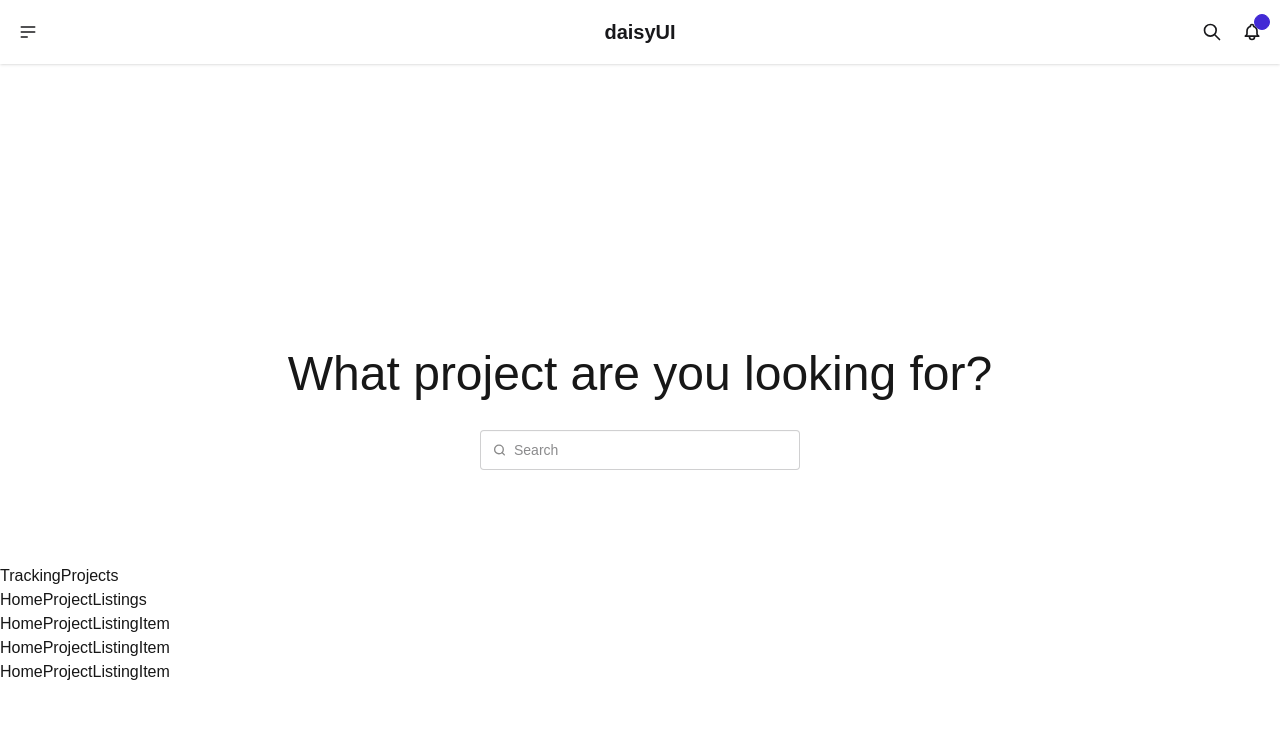
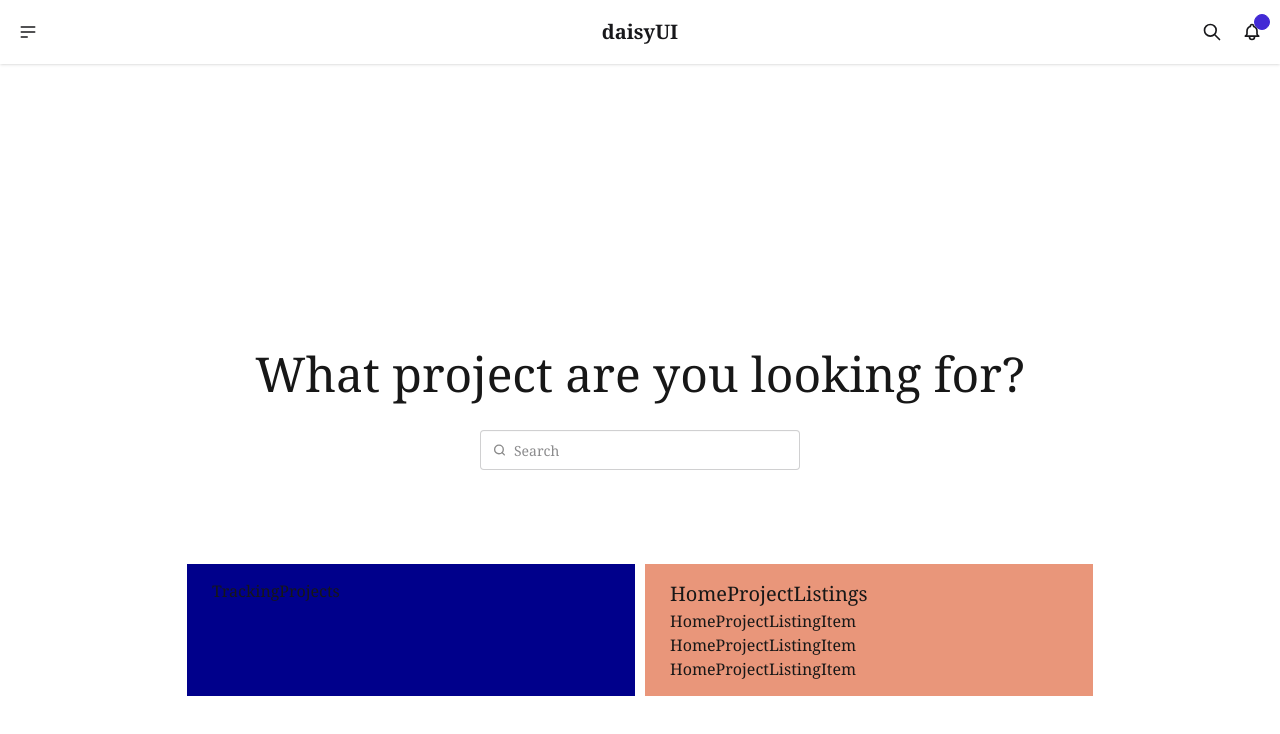
Before and after one commit to TORmax-KU/TORmax-Frontend, a Next.js app: page / in a window 1280 px wide. Shown: the top 734 px of the page. Built offline with nearby package versions, Linux system fonts and the light colour scheme.

Commit message:
styling and progress on homepage

```diff
--- a/app/globals.css
+++ b/app/globals.css
@@ -11,6 +11,7 @@
   --color-foreground: var(--foreground);
   --font-sans: var(--font-geist-sans);
   --font-mono: var(--font-geist-mono);
+
 }
 
 @media (prefers-color-scheme: dark) {
@@ -23,5 +24,9 @@
 body {
   background: var(--background);
   color: var(--foreground);
-  font-family: Arial, Helvetica, sans-serif;
+  font-family: Georgia , Helvetica, sans-serif;
 }
+
+main {
+  padding-bottom: 20
+}
--- a/app/page.tsx
+++ b/app/page.tsx
@@ -7,8 +7,14 @@ export default function Home() {
   return (
     <div>
       <HomeSearch />
+      <div style={{
+        display: 'flex',
+        gap: 10,
+        justifyContent: 'center'
+      }}>
       <TrackingProjects />
       <HomeProjectListings />
+      </div>
     </div>
   );
 }
--- a/component/HomePage/HomeProjectListings.tsx
+++ b/component/HomePage/HomeProjectListings.tsx
@@ -2,8 +2,18 @@ import HomeProjectListingItem from "./HomeProjectListingsItem";
 
 export default function HomeProjectListings() {
     return (
-        <div>
-            HomeProjectListings
+        <div style={{
+            width: '35%',
+            backgroundColor: 'darksalmon',
+            padding: 15,
+            paddingLeft: 25
+        }}>
+            <div style={{
+                fontSize:  20
+            }}>
+                HomeProjectListings
+            </div>
+
             <HomeProjectListingItem/>
             <HomeProjectListingItem/>
             <HomeProjectListingItem/>
--- a/component/HomePage/TrackingProjects.tsx
+++ b/component/HomePage/TrackingProjects.tsx
@@ -1,6 +1,12 @@
 export default function TrackingProjects() {
     return (
-        <div>
+        <div style={{
+            width: '35%',
+            backgroundColor: 'darkblue',
+            padding: 15,
+            paddingLeft: 25
+        }}>
+
             TrackingProjects
         </div>
     )
```
